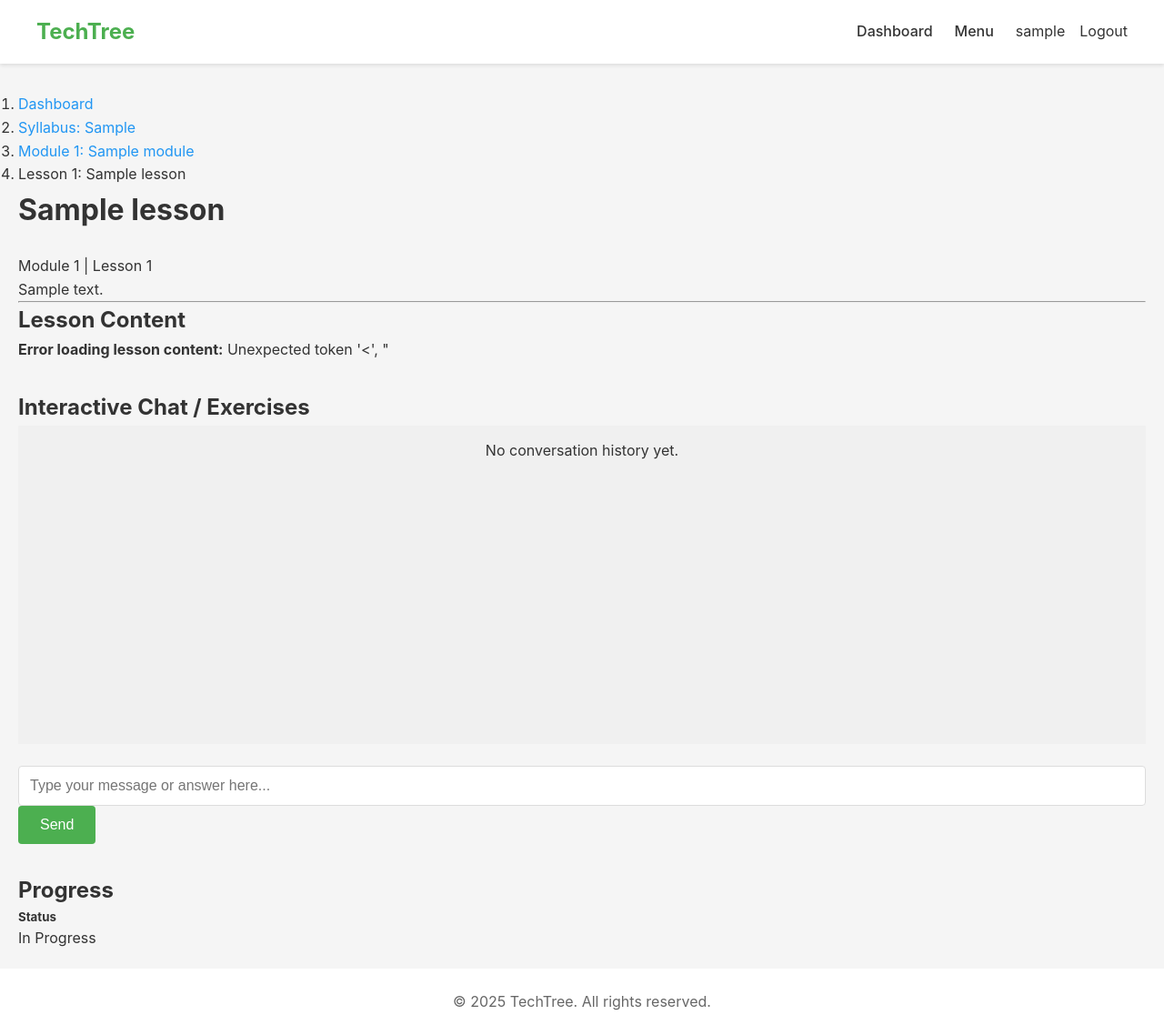
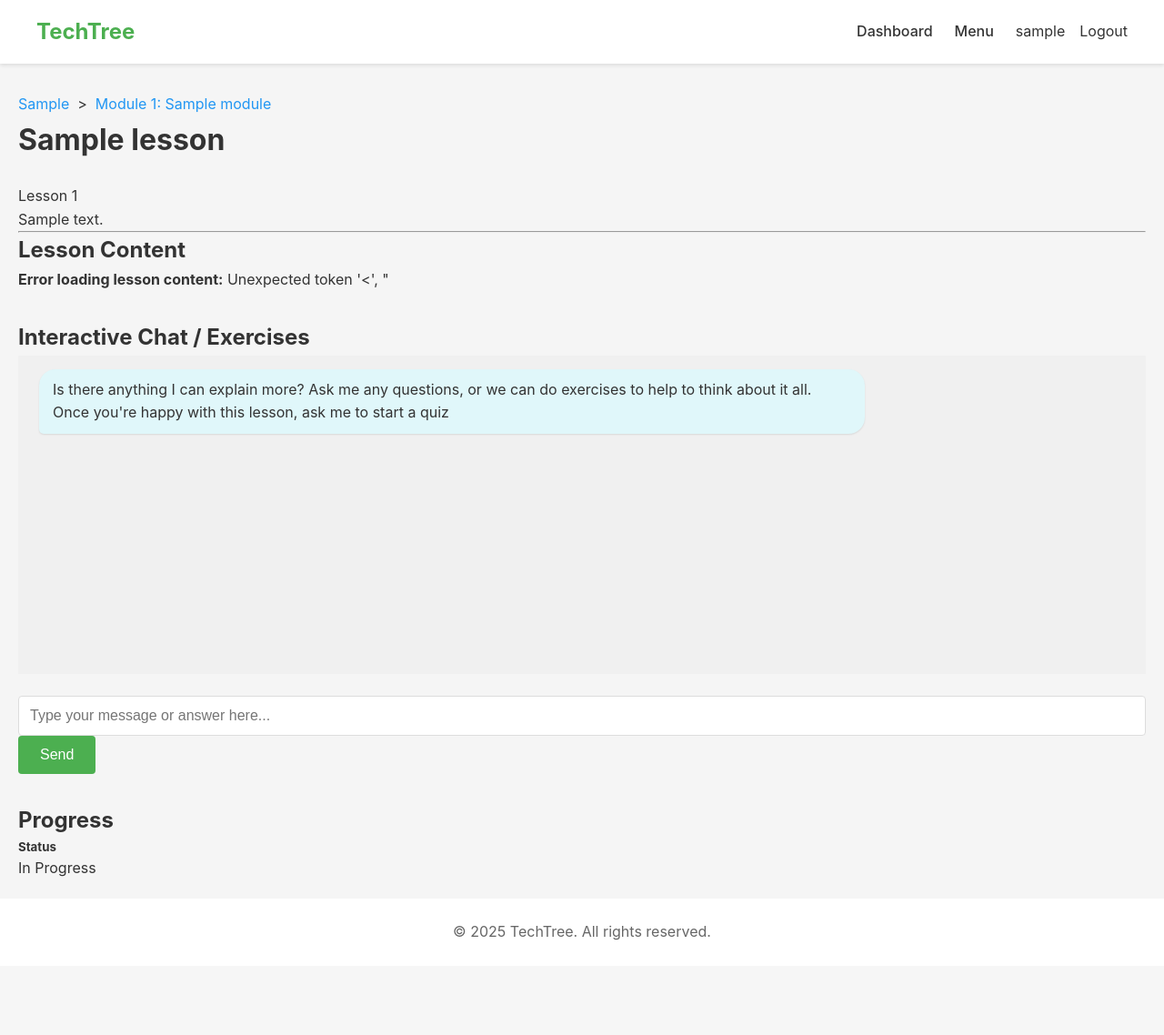
Before and after one commit to wgilpin/techtree_django, a Django app: page /lessons/00000000-0000-0000-0000-000000000001/module/1/lesson/1/ in a window 1280 px wide. Shown: the whole page at 91% size. After the commit the page ends 1034 px from the top, so only its background shows below. Run offline with Django 5.2, Linux system fonts and the light colour scheme; a user stored in the database is signed in; data comes from the database, SQL or seed files in the repository; tables that the repository leaves empty hold one stand-in row (values such as "Sample post"); data that the repository does not hold is empty; some libraries are stand-ins or nearby versions.

Commit message:
fix: improve consistency and layout of lessons ui

```diff
--- a/core/models.py
+++ b/core/models.py
@@ -1,6 +1,7 @@
 """Core models for the TechTree Django application."""
 
 import uuid
+import logging
 from typing import Optional, TYPE_CHECKING
 
 from django.conf import settings
@@ -11,6 +12,8 @@
 if TYPE_CHECKING:
     from django.contrib.auth.models import User
 
+
+logger = logging.getLogger(__name__)
 
 class UserAssessment(models.Model):
     """Represents a user's assessment on a specific topic."""
@@ -203,6 +206,7 @@
         auto_now=True,
         help_text="Timestamp when the lesson was last updated."
     )
+
 
     def __str__(self) -> str:
         """Return a string representation of the lesson."""
--- a/lessons/templates/lessons/lesson_detail.html
+++ b/lessons/templates/lessons/lesson_detail.html
@@ -7,16 +7,15 @@
 {% block content %}
 <div class="container mt-4">
     <nav aria-label="breadcrumb">
-        <ol class="breadcrumb">
-            <li class="breadcrumb-item"><a href="{% url 'dashboard' %}">Dashboard</a></li>
-            <li class="breadcrumb-item"><a href="{% url 'syllabus:detail' syllabus.pk %}">Syllabus: {{ syllabus.topic }}</a></li>
-            <li class="breadcrumb-item"><a href="{% url 'syllabus:module_detail' syllabus.pk module.module_index %}">Module {{ module.module_index }}: {{ module.title }}</a></li>
-            <li class="breadcrumb-item active" aria-current="page">Lesson {{ lesson.lesson_index }}: {{ lesson.title }}</li>
-        </ol>
+        <span class="breadcrumb-custom"> {# Or use appropriate styling class #}
+            <a href="{% url 'syllabus:detail' syllabus.pk %}">{{ syllabus.topic }}</a>
+            &nbsp;&gt;&nbsp; {# Use HTML entity for > #}
+            <a href="{% url 'syllabus:module_detail' syllabus.pk module.module_index %}">Module {{ module.module_index }}: {{ module.title }}</a>
+        </span>
     </nav>
 
     <h1 class="mb-3">{{ lesson.title }}</h1>
-    <p class="text-muted">Module {{ module.module_index }} | Lesson {{ lesson.lesson_index }}</p>
+    <p class="text-muted">Lesson {{ absolute_lesson_number }}</p>
     {% if lesson.summary %}
         <p class="lead">{{ lesson.summary }}</p>
     {% endif %}
@@ -31,8 +30,7 @@
                     {{ exposition_content|markdownify }} {# Render existing content #}
                 {% else %}
                     <div id="loading-message">
-                        <p>Generating lesson content, please wait...</p>
-                        {# Optional: Add a spinner or animation #}
+                        {# Spinner will be centered by existing #loading-message styles #}
                         <div class="spinner-border text-primary" role="status">
                             <span class="visually-hidden">Loading...</span>
                         </div>
@@ -40,9 +38,10 @@
                 {% endif %}
             </div>
 
-            <h2>Interactive Chat / Exercises</h2>
-            {# Removed escapejs filter, rely on standard HTML attribute escaping #}
-            <div id="lesson-interaction-area" class="mb-4" data-lesson-state="{{ lesson_state_json }}">
+            <div id="chat-section-container" {% if exposition_content is None %}style="display: none;"{% endif %}>
+                <h2>Interactive Chat / Exercises</h2>
+                {# Removed escapejs filter, rely on standard HTML attribute escaping #}
+                <div id="lesson-interaction-area" class="mb-4" data-lesson-state="{{ lesson_state_json }}">
                 <div id="active-task-area" class="mb-3 p-3 border rounded bg-warning-light">
                     <!-- Active exercise/assessment will be displayed here -->
                 </div>
@@ -71,6 +70,7 @@
                     </div>
                 </form>
                  {# TODO: Add JS for handling chat form submission (AJAX) #}
+                </div>
             </div>
         </div>
         <div class="col-md-4">
@@ -91,6 +91,29 @@
     </div>
 
 </div>
+
+<style>
+#loading-message {
+    display: flex;
+    flex-direction: column; /* Stack text and spinner vertically */
+    justify-content: center; /* Center vertically */
+    align-items: center; /* Center horizontally */
+    min-height: 150px; /* Ensure enough space for vertical centering */
+    text-align: center; /* Ensure text itself is centered if it wraps */
+}
+
+#loading-message .spinner-border {
+    width: 1.5rem; /* Smaller spinner */
+    height: 1.5rem; /* Smaller spinner */
+    border-width: .2em; /* Thinner border */
+    animation: spinner-rotate 0.75s linear infinite; /* Add animation */
+}
+
+@keyframes spinner-rotate {
+    to { transform: rotate(360deg); }
+}
+</style>
+
 
 {% endblock %}
 
@@ -117,6 +140,7 @@
     const csrfToken = document.querySelector('[name=csrfmiddlewaretoken]').value;
     const lessonContentArea = document.getElementById('lesson-content-area');
     const loadingMessage = document.getElementById('loading-message');
+    const chatSectionContainer = document.getElementById('chat-section-container'); // Get reference to the new container
     let currentLessonState = {}; // Store parsed state
 
     // --- Parse Initial Lesson State ---
@@ -199,6 +223,7 @@
         .then(data => {
             // Hide loading message regardless of success or failure now
             if (loadingMessage) loadingMessage.style.display = 'none';
+            if (chatSectionContainer) chatSectionContainer.style.display = 'block'; // Show chat section
 
             if (data.status === 'success' && data.html_content) {
                 console.log("Content received successfully.");
@@ -218,6 +243,7 @@
         .catch(error => {
             // Hide loading message in case of fetch failure
             if (loadingMessage) loadingMessage.style.display = 'none';
+            if (chatSectionContainer) chatSectionContainer.style.display = 'block'; // Show chat section even on error
 
             console.error('Error fetching lesson content:', error);
             // Use Bootstrap alert for better visibility
--- a/lessons/views.py
+++ b/lessons/views.py
@@ -7,7 +7,6 @@
 import re
 from typing import TYPE_CHECKING, Optional
 
-import markdown  # For async view
 from django.contrib.auth.decorators import login_required
 from django.http import Http404, HttpRequest, HttpResponse, JsonResponse
 from django.shortcuts import get_object_or_404, redirect, render
@@ -106,6 +105,22 @@
         module = get_object_or_404(Module, syllabus=syllabus, module_index=module_index)
         lesson = get_object_or_404(Lesson, module=module, lesson_index=lesson_index)
 
+        # --- Calculate Absolute Lesson Number ---
+        absolute_lesson_number: Optional[int] = None
+        try:
+            all_lesson_pks = list(
+                Lesson.objects.filter(module__syllabus=syllabus)
+                .order_by('module__module_index', 'lesson_index')
+                .values_list('pk', flat=True)
+            )
+            absolute_lesson_number = all_lesson_pks.index(lesson.pk) + 1
+        except (ValueError, Exception) as e:
+            logger.error(
+                "Failed to calculate absolute_lesson_number for lesson %s in syllabus %s: %s",
+                lesson.pk, syllabus.pk, e, exc_info=True
+            )
+            # Proceed without absolute number if calculation fails
+
         # --- Fetch existing data, but don't trigger generation here ---
         progress, created = UserProgress.objects.get_or_create(
             user=user,
@@ -129,6 +144,24 @@
         conversation_history = list(
             ConversationHistory.objects.filter(progress=progress).order_by("timestamp")
         )
+
+        # --- Add Welcome Message if History is Empty ---
+        if not conversation_history:
+            welcome_message_content = (
+                "Is there anything I can explain more? Ask me any questions, or we can do "
+                "exercises to help to think about it all. Once you're happy with this "
+                "lesson, ask me to start a quiz"
+            )
+            # Create an unsaved ConversationHistory instance for the welcome message.
+            # This satisfies type checking and provides the necessary attributes for the template.
+            welcome_message_instance = ConversationHistory(
+                role="assistant",
+                content=welcome_message_content
+                # No need to set progress or timestamp as it's not saved and template doesn't use them here.
+            )
+            conversation_history.insert(0, welcome_message_instance)
+            logger.info("Prepended initial welcome message to empty conversation history for lesson %s.", lesson.pk)
+        # --- End Welcome Message ---
 
         # Extract exposition string only if content already exists and is valid
         exposition_content_value: Optional[str] = None  # Start as None
@@ -184,6 +217,7 @@
             "title": f"Lesson: {lesson.title}",
             # 'lesson_content': lesson_content, # No longer needed directly in template context
             "exposition_content": exposition_content_value,  # Pass the extracted string value or None
+            "absolute_lesson_number": absolute_lesson_number, # Add absolute index calculated above
             "conversation_history": conversation_history,
             "lesson_state_json": (
                 json.dumps(progress.lesson_state_json)
--- a/static/css/main.css
+++ b/static/css/main.css
@@ -1157,3 +1157,16 @@
 .chat-bubble code {
     font-size: 0.9em;
 }
+
+/* Lesson Content List Indentation */
+#lesson-content-area ul,
+#lesson-content-area ol {
+    padding-left: 2em; /* Indent the entire list */
+    margin-bottom: 1em; /* Add space below lists */
+}
+
+/* Ensure list items flow naturally */
+#lesson-content-area li {
+    /* list-style-position: inside; */ /* Consider if padding isn't enough */
+    margin-bottom: 0.5em; /* Space between list items */
+}
--- a/syllabus/templates/syllabus/detail.html
+++ b/syllabus/templates/syllabus/detail.html
@@ -36,7 +36,7 @@
                              {% for lesson in module.lessons %}
                                 <div class="lesson-item">
                                     <div class="lesson-info">
-                                        <span class="lesson-number">Lesson {{ forloop.counter }}</span>
+                                        <span class="lesson-number">Lesson {{ lesson.absolute_lesson_number }}</span>
                                         <h3 class="lesson-title">{{ lesson.title }}</h3>
                                         {# Optionally display lesson summary if available #}
                                         {# <p class="lesson-summary">{{ lesson.summary }}</p> #}
```
Also changed, not shown: syllabus/services.py (+23 -7 lines).
